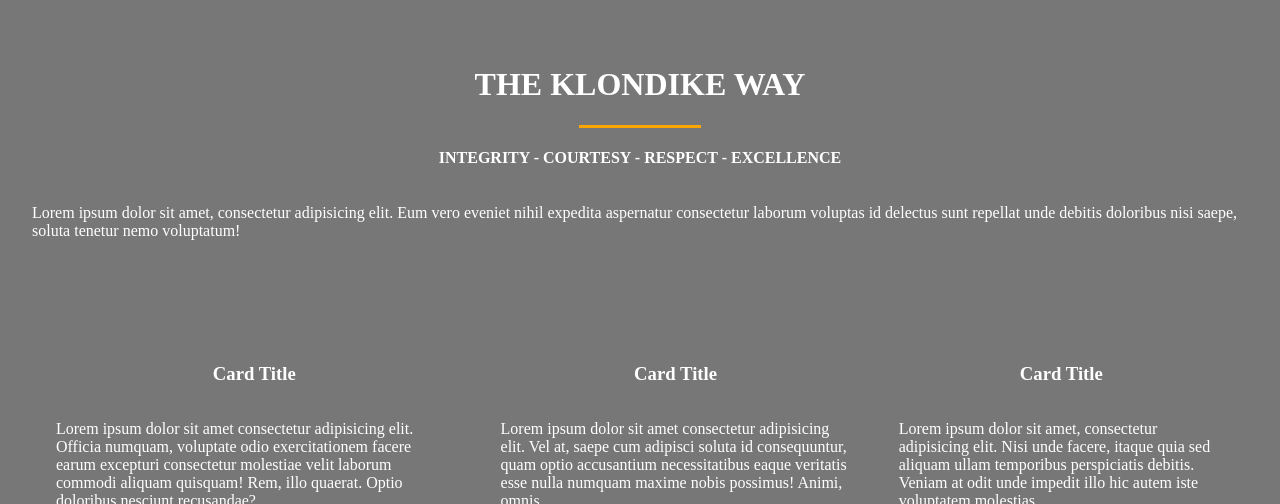
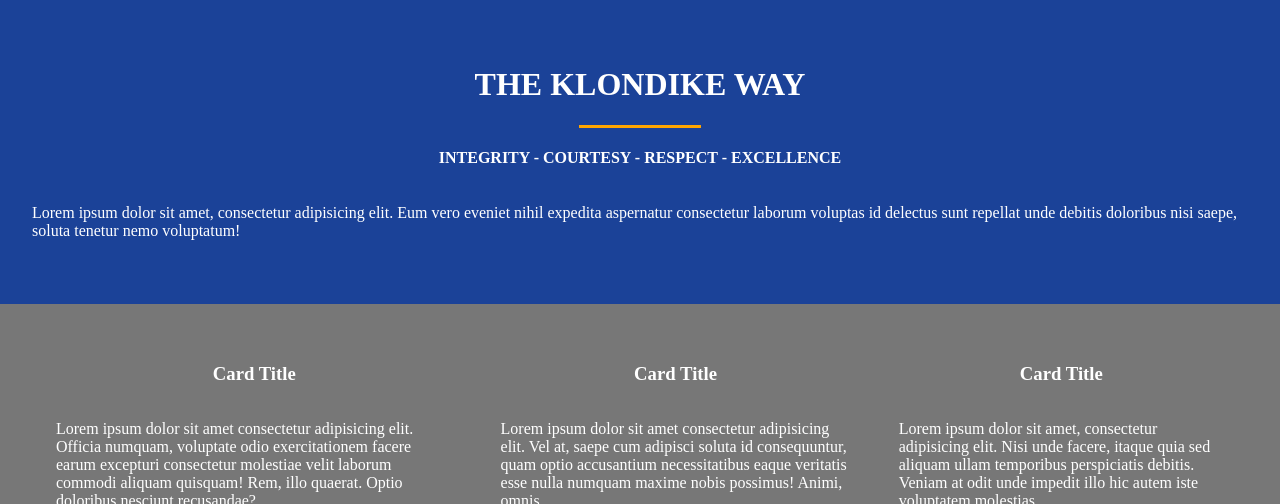
Before and after one commit to Harrison-Reich/Klondike, a plain HTML site: page index.html in a window 1280 px wide. Shown: the part 677-1181 px from the top of the page. Drawn offline with Linux system fonts and the light colour scheme.

Commit message:
bg color

```diff
--- a/style.css
+++ b/style.css
@@ -133,7 +133,7 @@ body {
     padding-left: 2rem;
     padding-right: 2rem;
     color: white;
-    background-color: #777;
+    background-color: #1B4298;
 }
 
 .services {
```
